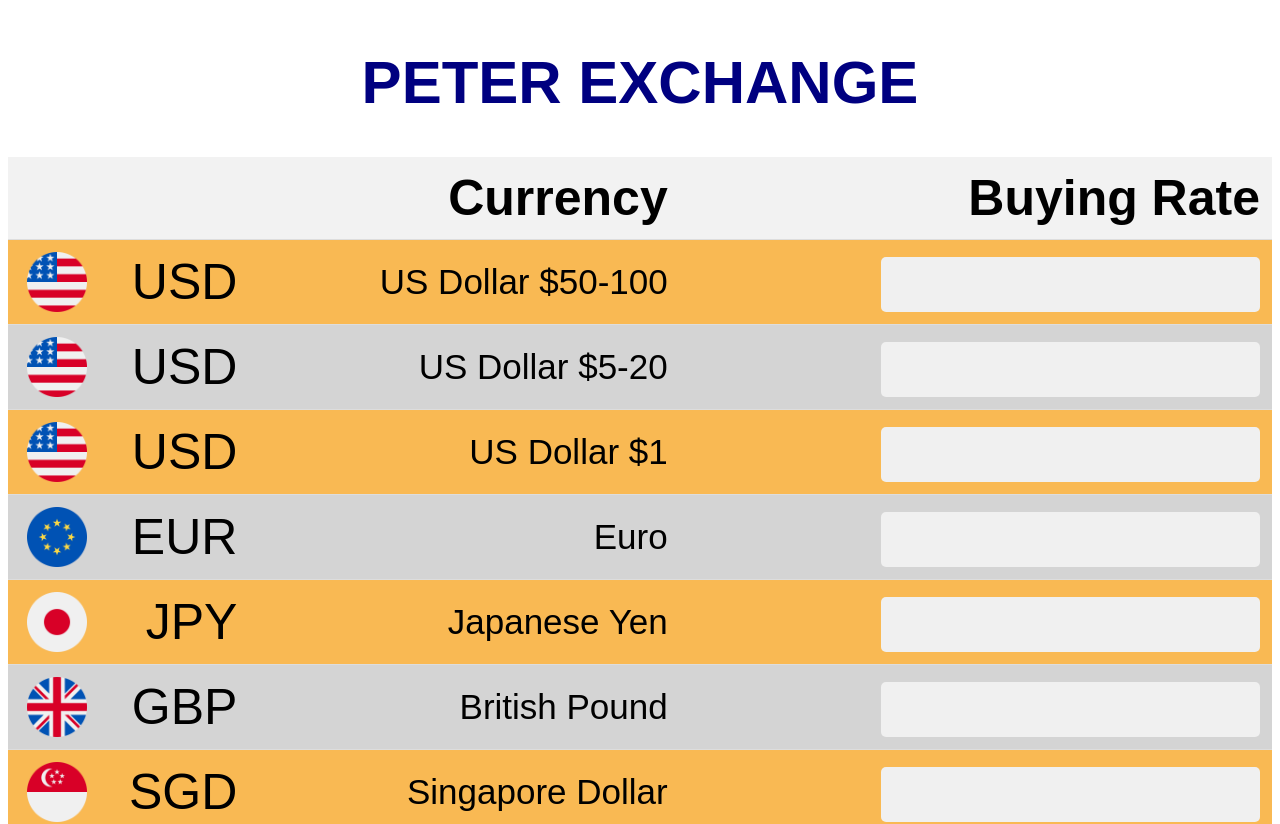
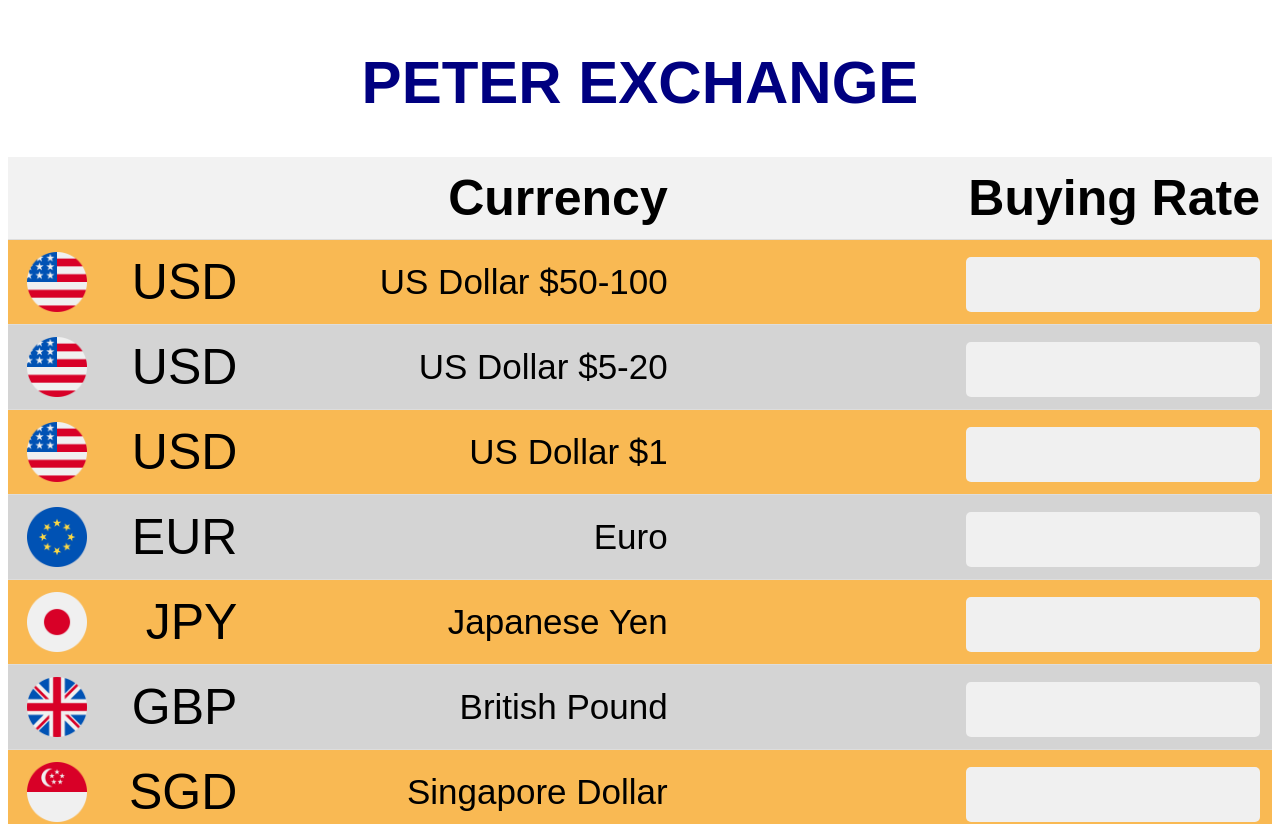
Before and after one commit to realpantagon/PETEX, a React (Create React App) app in the folder petex/: page / in a window 1280 px wide. Shown: the top 824 px of the page. Built offline with nearby package versions, Linux system fonts and the light colour scheme.

Commit message:
50% input

```diff
--- a/petex/src/index.css
+++ b/petex/src/index.css
@@ -56,7 +56,7 @@ th {
 }
 
 .input {
-  width: 65%;
+  width: 50%;
   padding: 5px;
   font-size: 40px;
   border: none;
```
